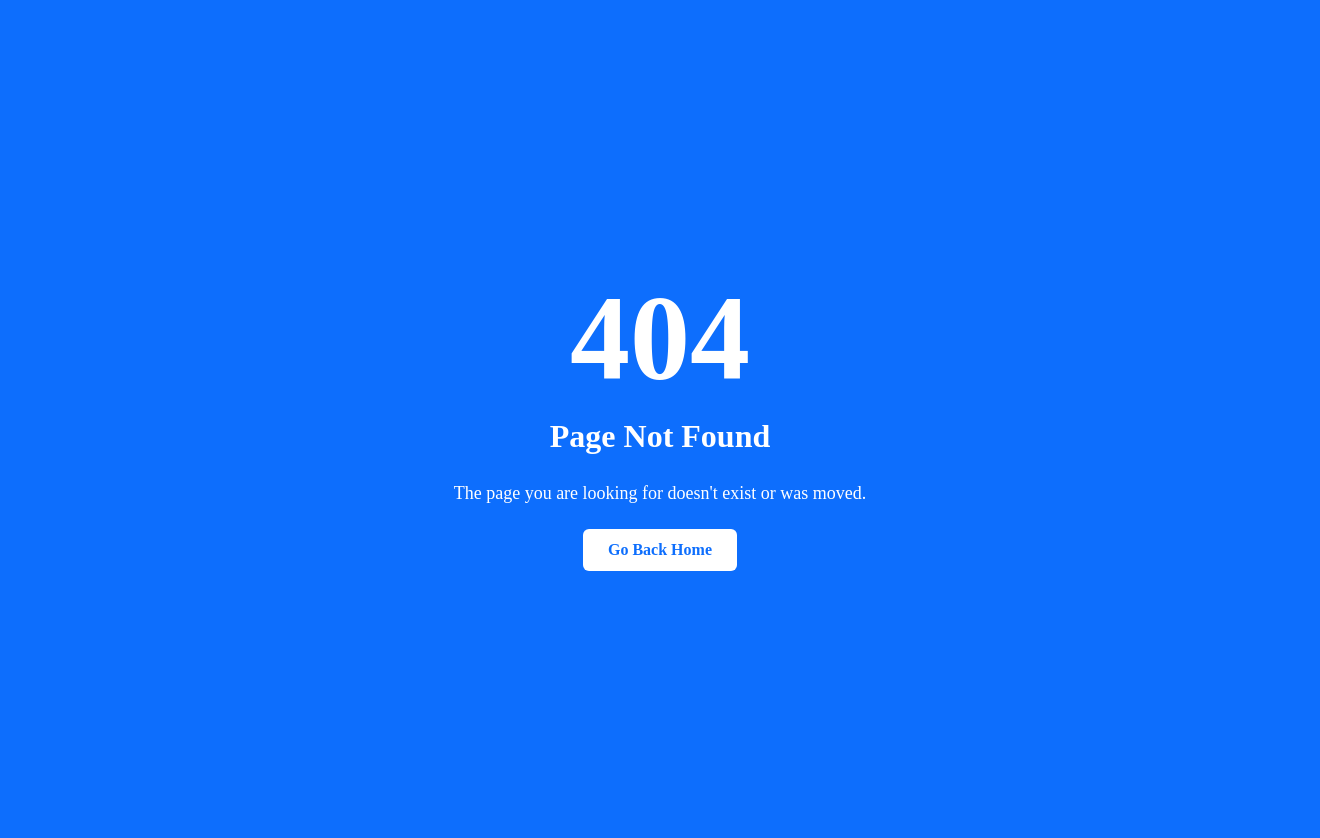
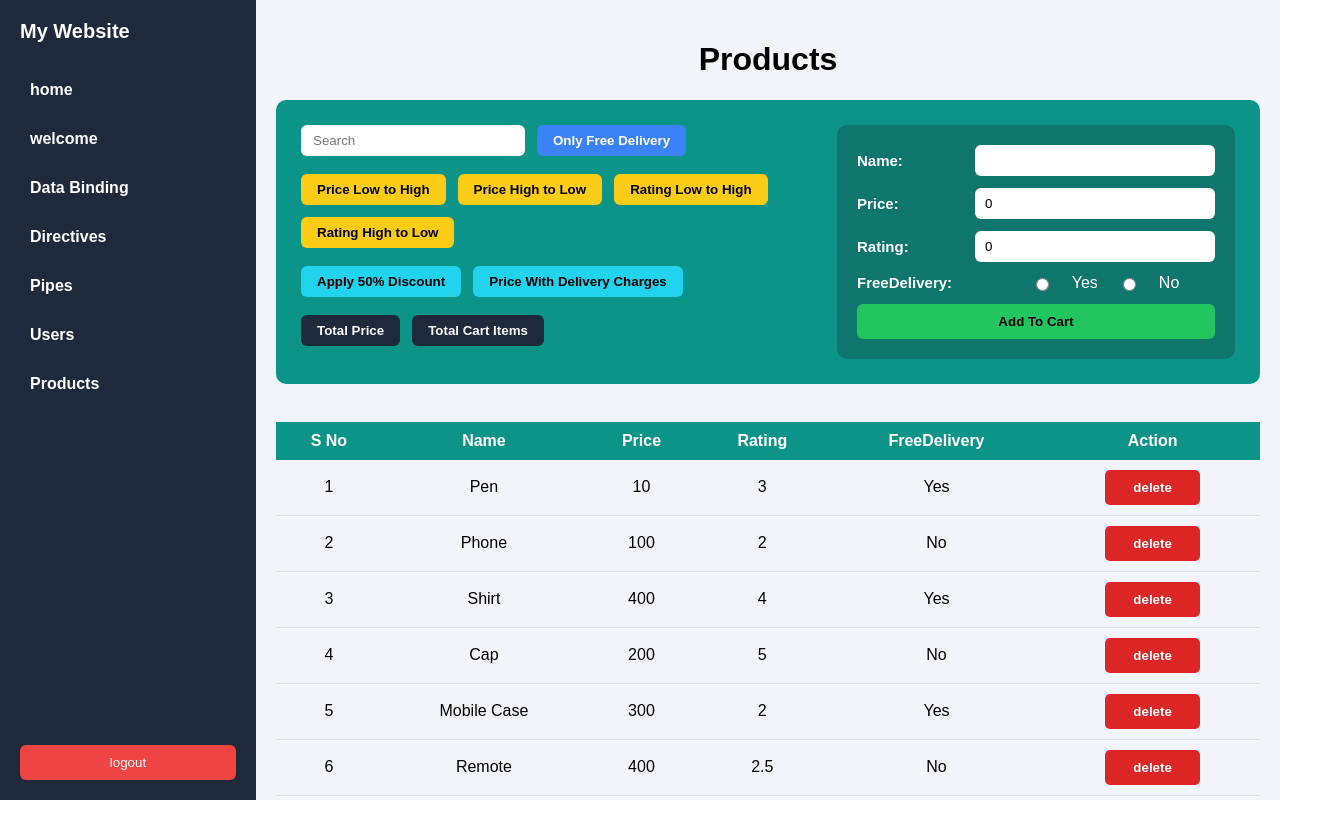
Before and after one commit to Yamini354/my-app, an Angular app: page /dashboard/products in a window 1280 px wide. Before the commit this address had no page. Shown: the whole page, 1320 px wide, since content can reach past the window. After the commit the page ends 800 px from the top, so only its background shows below. Built offline with nearby package versions, Linux system fonts and the light colour scheme.

Commit message:
Product Component

```diff
--- a/src/app/app-routing.module.ts
+++ b/src/app/app-routing.module.ts
@@ -9,6 +9,7 @@ import { DataBindingComponent } from './data-binding/data-binding.component';
 import { DirectivesComponent } from './directives/directives.component';
 import { PipesComponent } from './pipes/pipes.component';
 import { UsersComponent } from './users/users.component';
+import { ProductsComponent } from './products/products.component';
 
 const routes: Routes = [
   {path:'login', component:LoginComponent},
@@ -18,7 +19,8 @@ const routes: Routes = [
     {path:'data-binding',component:DataBindingComponent},
     {path:'directives',component:DirectivesComponent},
     {path:'pipes',component:PipesComponent},
-    {path:'users',component:UsersComponent}
+    {path:'users',component:UsersComponent},
+    {path:'products',component:ProductsComponent}
   ]},
   {path:'', component:LoginComponent},
   {path:'**', component:PageNotFoundComponent}
--- a/src/app/app.module.ts
+++ b/src/app/app.module.ts
@@ -13,6 +13,7 @@ import { FormsModule } from '@angular/forms';
 import { DirectivesComponent } from './directives/directives.component';
 import { PipesComponent } from './pipes/pipes.component';
 import { UsersComponent } from './users/users.component';
+import { ProductsComponent } from './products/products.component';
 
 @NgModule({
   declarations: [
@@ -25,7 +26,8 @@ import { UsersComponent } from './users/users.component';
     DataBindingComponent,
     DirectivesComponent,
     PipesComponent,
-    UsersComponent
+    UsersComponent,
+    ProductsComponent
   ],
   imports: [
     BrowserModule,
--- a/src/app/dashboard/dashboard.component.html
+++ b/src/app/dashboard/dashboard.component.html
@@ -7,6 +7,7 @@
         <h1 routerLink="directives">Directives</h1>
         <h1 routerLink="pipes">Pipes</h1>
         <h1 routerLink="users">Users</h1>
+        <h1 routerLink="products">Products</h1>
 
         <button routerLink="/login">logout</button>
     </div>
--- /dev/null
+++ b/src/app/products/products.component.css
@@ -0,0 +1,178 @@
+
+/* ---------- TOP SECTION WRAPPER ---------- */
+.top {
+    display: flex;
+    justify-content: space-between;
+    align-items: flex-start;
+    padding: 25px;
+    background: #0d9488;
+    color: white;
+    border-radius: 10px;
+}
+
+h1{
+    display: flex;
+    justify-content: center;
+    align-items: center;
+}
+
+/* ---------- LEFT CONTROLS ---------- */
+.left-controls {
+    display: flex;
+    flex-direction: column;
+    gap: 18px;
+}
+
+.left-controls input[type="text"] {
+    padding: 8px 12px;
+    border: none;
+    border-radius: 6px;
+    width: 200px;
+}
+
+.left-controls > div {
+    display: flex;
+    gap: 12px;
+    flex-wrap: wrap;
+}
+
+/* ---------- BUTTON BASE STYLE ---------- */
+button {
+    padding: 8px 16px;
+    border: none;
+    border-radius: 6px;
+    font-weight: bold;
+    cursor: pointer;
+    transition: 0.2s;
+}
+
+/* ---------- BUTTON COLORS ---------- */
+.blue {
+    background: #3b82f6;
+    color: white;
+}
+.blue:hover {
+    background: #2563eb;
+}
+
+.yellow {
+    background: #facc15;
+    color: black;
+}
+.yellow:hover {
+    background: #fbbf24;
+}
+
+.cyan {
+    background: #22d3ee;
+    color: black;
+}
+.cyan:hover {
+    background: #06b6d4;
+}
+
+.dark {
+    background: #1e293b;
+    color: white;
+}
+.dark:hover {
+    background: #334155;
+}
+
+/* ---------- RIGHT CONTROLS (FORM) ---------- */
+.right-controls {
+    display: flex;
+    flex-direction: column;
+    gap: 12px;
+    width: 360px;
+    background: #0f766e;
+    padding: 20px;
+    border-radius: 10px;
+}
+
+/* FORM ROW */
+.form-row {
+    display: flex;
+    justify-content: space-between;
+    align-items: center;
+}
+
+/* LABELS LEFT */
+.form-row label {
+    width: 110px;          /* closer to input */
+    font-weight: bold;
+    font-size: 15px;
+    color: white;
+    margin-right: 8px;
+}
+
+/* INPUT RIGHT */
+.form-row input[type="text"] {
+    width: 220px;
+    padding: 8px 10px;
+    border-radius: 6px;
+    border: none;
+    outline: none;
+    background: white;
+}
+
+/* ---------- RADIO GROUP ---------- */
+.radio-group {
+    width: 220px;                    /* same width as inputs */
+    display: flex;
+    justify-content: center;         /* center radio buttons */
+    gap: 20px;
+    align-items: center;
+}
+
+.radio-group label {
+    color: white;
+    font-size: 14px;
+}
+
+/* Add to Cart button */
+.right-controls button {
+    background: #22c55e;
+    color: black;
+    padding: 10px 20px;
+    border-radius: 6px;
+}
+.right-controls button:hover {
+    background: #16a34a;
+}
+
+/* ---------- TABLE STYLING ---------- */
+.bottom table {
+    width: 100%;
+    border-collapse: collapse;
+    margin-top: 20px;
+}
+
+.bottom th {
+    background: #0d9488;
+    color: white;
+    padding: 10px;
+}
+
+.bottom td {
+    padding: 10px;
+    text-align: center;
+    border-bottom: 1px solid #ddd;
+}
+
+.bottom tr:hover {
+    background: #f1f5f9;
+}
+
+.delete-btn {
+    background: #dc2626;   /* red */
+    color: white;
+    border: none;
+    padding: 10px 28px;
+    border-radius: 5px;
+    cursor: pointer;
+}
+
+.delete-btn:hover {
+    background: #b91c1c;   /* darker red on hover */
+}
--- /dev/null
+++ b/src/app/products/products.component.html
@@ -0,0 +1,79 @@
+<h1>Products</h1>
+
+<div class="top">
+
+    <div class="left-controls">
+        <div class="btn-row">
+            <input type="text" placeholder="Search">
+            <button class="blue" (click)="onlyFreeDelivery()">Only Free Delivery</button>
+        </div>
+
+        <div class="btn-row">
+            <button class="yellow" (click)="priceLH()">Price Low to High</button>
+            <button class="yellow" (click)="priceHL()">Price High to Low</button>
+            <button class="yellow" (click)="ratingLH()">Rating Low to High</button>
+            <button class="yellow" (click)="ratingHL()">Rating High to Low</button>
+        </div>
+
+        <div class="btn-row">
+            <button class="cyan" (click)="discount()">Apply 50% Discount</button>
+            <button class="cyan" (click)="priceWithDeliveryCharges()">Price With Delivery Charges</button>
+        </div>
+
+        <div class="btn-row">
+            <button class="dark" (click)="total()">Total Price</button>
+            <button class="dark" (click)="totalItems()">Total Cart Items</button>
+        </div>
+    </div>
+    <div class="right-controls">
+        <div class="form-row">
+            <label for="">Name:</label>
+            <input type="text" [(ngModel)]="name">
+        </div>
+
+        <div class="form-row">
+            <label for="">Price:</label>
+            <input type="text" [(ngModel)]="price">
+        </div>
+        <div class="form-row">
+            <label for="">Rating:</label>
+            <input type="text" [(ngModel)]="rating">
+        </div>
+        <div class="form-row">
+            <label for="">FreeDelivery:</label>
+            <div class="radio-group">
+                <input type="radio" name="yn" id="" [(ngModel)]="freeDelivery" value="true"> Yes
+                <input type="radio" name="yn" id="" [(ngModel)]="freeDelivery" value="false"> No
+            </div>
+        </div>
+        <button class="green" (click)="cart()">Add To Cart</button>
+    </div>
+</div>
+<br>
+<div class="bottom">
+    <table>
+        <thead>
+            <tr >
+                <th>S No</th>
+                <th>Name</th>
+                <th>Price</th>
+                <th>Rating</th>
+                <th>FreeDelivery</th>
+                <th>Action</th>
+            </tr>
+        </thead>
+        <tbody>
+            <tr *ngFor="let product of products let i=index" >
+                <td>{{i+1}}</td>
+                <td>{{product.name}}</td>
+                <td>{{product.price}}</td>
+                <td>{{product.rating}}</td>
+                <td>{{product.freeDelivery ? 'Yes' : 'No'}}</td>
+
+                <td>
+                    <button class="delete-btn" (click)="delete(i)">delete</button>
+                </td>
+            </tr>
+        </tbody>
+    </table>
+</div>
--- /dev/null
+++ b/src/app/products/products.component.ts
@@ -0,0 +1,75 @@
+import { Component } from '@angular/core';
+
+@Component({
+  selector: 'app-products',
+  templateUrl: './products.component.html',
+  styleUrls: ['./products.component.css']
+})
+export class ProductsComponent {
+
+  products:any = [
+  { id:1, name:"Pen", price:10, rating:3, freeDelivery:true },
+  { id:2, name:"Phone", price:100, rating:2, freeDelivery:false },
+  { id:3, name:"Shirt", price:400, rating:4, freeDelivery:true },
+  { id:4, name:"Cap", price:200, rating:5, freeDelivery:false },
+  { id:5, name:"Mobile Case", price:300, rating:2, freeDelivery:true },
+  { id:6, name:"Remote", price:400, rating:2.5, freeDelivery:false }
+];
+onlyFreeDelivery(){
+  // *ngIf="user.freeDelivery==true"
+  this.products =this.products.filter((product:any)=>product.freeDelivery===true);
+}
+
+priceLH(){
+  this.products.sort((a:any,b:any)=>a.price-b.price);
+}
+priceHL(){
+  this.products.sort((a:any,b:any)=>b.price-a.price);
+}
+
+ratingLH(){
+  this.products.sort((a:any,b:any)=>a.rating-b.rating);
+}
+ratingHL(){
+  this.products.sort((a:any,b:any)=>b.rating-a.rating);
+}
+
+discount(){
+  this.products.map((product:any)=>product.price=product.price/2);
+}
+
+priceWithDeliveryCharges(){
+  this.products.map((product:any)=>product.price=product.price+10);
+}
+total(){
+  let totalPrice=this.products.reduce((agg:number,product:any)=>agg+product.price,0);
+  alert("total price:"+totalPrice);
+}
+
+totalItems(){
+  let totalcartitems=this.products.length;
+  alert("Total Cart Items:"+totalcartitems);
+}
+
+users:any = this.products;
+
+  name:string = "";
+  price:number = 0;
+  rating:number = 0;
+  freeDelivery:any = "";
+
+cart() {
+  let product = {
+    id: this.products.length + 1,
+    name: this.name,
+    price: this.price,
+    rating: this.rating,
+    freeDelivery: this.freeDelivery
+  };
+
+  this.products.push(product);
+}
+delete(i:number){
+  this.products.splice(i,1);
+}
+}
--- a/src/app/users/users.component.html
+++ b/src/app/users/users.component.html
@@ -1,6 +1,6 @@
 <h1>All Users</h1>
 
-<input type="text" placeholder="search" [(ngModel)]="term">
+<input type="text" placeholder="search" >
 <button (click)="search()">search</button>
 <br><br>
 
```
Also changed, not shown: 1 other file (tests, documents, lock files or other folders).
